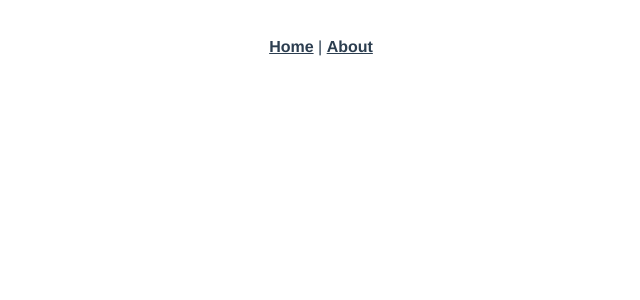
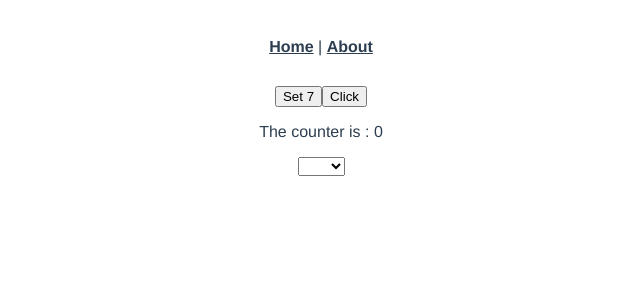
Before and after one commit to RougeOnCheeks/vue-project-week-before, a Vue app: page /eventBinding in a window 1280 px wide. Before the commit this address had no page. Shown: the top 300 px of the page, without its empty margins (319-959 px from the left). Built offline with nearby package versions, Linux system fonts and the light colour scheme.

Commit message:
이벤트 바인딩

```diff
--- a/src/router/index.js
+++ b/src/router/index.js
@@ -3,6 +3,7 @@ import HomeView from '../views/HomeView.vue'
 import DataBinding from "@/views/DataBinding";
 import DataBindingInputText from "@/views/DataBindingInputText";
 import DataBindingList from "@/views/DataBindingList";
+import EventBinding from "@/views/EventBinding";
 
 const routes = [
   {
@@ -32,6 +33,11 @@ const routes = [
     path: '/databindingList',
     name: 'DataBindingList',
     component: DataBindingList
+  },
+  {
+    path: '/eventBinding',
+    name: 'EventBinding',
+    component: EventBinding
   }
 ]
 
--- /dev/null
+++ b/src/views/EventBinding.vue
@@ -0,0 +1,50 @@
+<template>
+  <div>
+<!--    <button type="button" @click="increaseCounter">Add 1</button>-->
+    <button type="button" @click="setCount(7)">Set 7</button><!--클릭이벤트를 통해 함수로 파라미터 전달-->
+    <button type="button" @click="one(), two()">Click</button><!--여러개 함수 호출-->
+    <p>The counter is : {{counter}} </p>
+  </div>
+<!--onchange 이벤트-->
+  <div>
+    <select v-model="selectedValue" @change="changeSelect">
+      <option value="서울">서울</option>
+      <option value="부산">부산</option>
+      <option value="제주">제주</option>
+    </select>
+  </div>
+
+</template>
+
+<script>
+export default {
+  name: "EventBinding",
+  data(){
+    return{
+      counter: 0,
+      selectedValue: '',
+    };
+  },
+  methods: {
+    increaseCounter(){
+      this.counter = this.counter + 1;
+    },
+    setCount(counter){
+      this.counter = counter;
+    },
+    one(){
+      alert('One');
+    },
+    two(){
+      alert('Two');
+    },
+    changeSelect(){
+      alert(this.selectedValue);
+    }
+  }
+}
+</script>
+
+<style scoped>
+
+</style>
```
Also changed, not shown: 1 other file (tests, documents, lock files or other folders).
